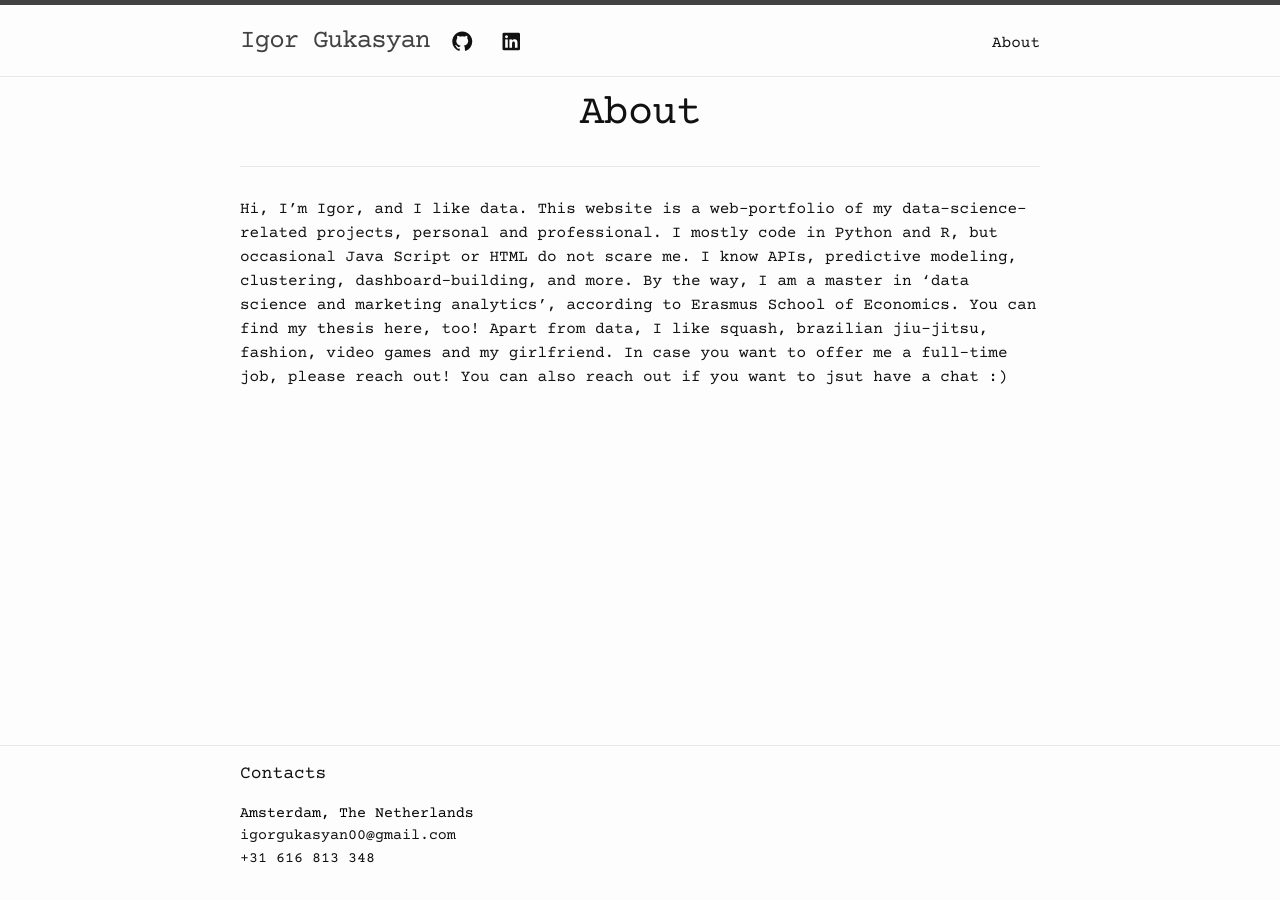
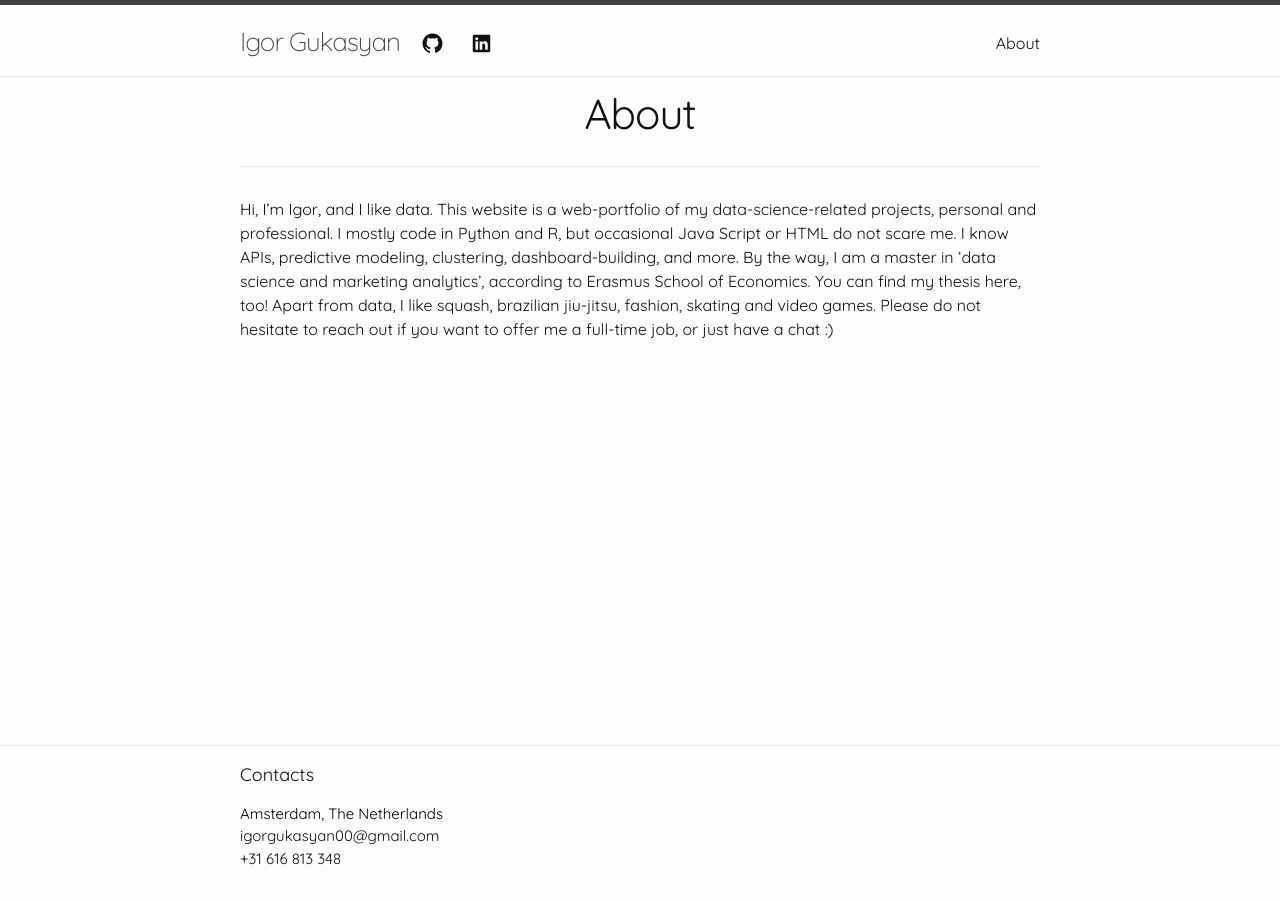
Before and after one commit to igorgukasyan/igorgukasyan.github.io, a Jekyll site: the page built from about.md, in a window 1280 px wide. Built offline with Jekyll 4.4.1, drawn with Linux system fonts in a browser that asks for light colours; some web fonts are replaced.

Commit message:
fixed padding, font

```diff
--- a/_includes/head.html
+++ b/_includes/head.html
@@ -12,4 +12,11 @@
 
   {%- include custom-head.html -%}
 <link href="https://fonts.googleapis.com/css2?family=Courier+Prime:ital,wght@0,400;0,700;1,400;1,700&display=swap" rel="stylesheet">
+<link href="https://fonts.googleapis.com/css2?family=Fira+Mono:wght@400;500;700&family=Lato:ital,wght@0,100;0,300;0,400;0,700;0,900;1,100;1,300;1,400;1,700;1,900&family=Lora:ital,wght@0,400..700;1,400..700&family=Source+Sans+3:ital,wght@0,200..900;1,200..900&display=swap" rel="stylesheet">
+<link href="https://fonts.googleapis.com/css2?family=Crimson+Pro:ital,wght@0,200..900;1,200..900&family=Merriweather:ital,opsz,wght@0,18..144,300..900;1,18..144,300..900&family=Playfair+Display:ital,wght@0,400..900;1,400..900&display=swap" rel="stylesheet">
+<link href="https://fonts.googleapis.com/css2?family=Crimson+Text:ital,wght@0,400;0,600;0,700;1,400;1,600;1,700&display=swap" rel="stylesheet">
+<link href="https://fonts.googleapis.com/css2?family=IBM+Plex+Sans:ital,wght@0,100..700;1,100..700&family=Inter:ital,opsz,wght@0,14..32,100..900;1,14..32,100..900&display=swap" rel="stylesheet">
+<link href="https://fonts.googleapis.com/css2?family=Montserrat:ital,wght@0,100..900;1,100..900&family=Nunito:ital,wght@0,200..1000;1,200..1000&family=Poppins:ital,wght@0,100;0,200;0,300;0,400;0,500;0,600;0,700;0,800;0,900;1,100;1,200;1,300;1,400;1,500;1,600;1,700;1,800;1,900&family=Rubik:ital,wght@0,300..900;1,300..900&display=swap" rel="stylesheet">
+<link href="https://fonts.googleapis.com/css2?family=Quicksand:wght@300..700&display=swap" rel="stylesheet">
+
 </head>
--- a/_sass/minima/_layout.scss
+++ b/_sass/minima/_layout.scss
@@ -31,7 +31,7 @@
 
 .site-nav {
   position: absolute;
-  top: 9px;
+  top: 17px;
   right: $spacing-unit * .5;
   background-color: $background-color;
   border: 1px solid $border-color-01;
--- a/_sass/minima/initialize.scss
+++ b/_sass/minima/initialize.scss
@@ -2,7 +2,7 @@
 
 // Define defaults for each variable.
 
-$base-font-family: 'Courier Prime', !default;
+$base-font-family: 'Quicksand', !default;
 $code-font-family: "Menlo", "Inconsolata", "Consolas", "Roboto Mono", "Ubuntu Mono", "Liberation Mono", "Courier New", monospace;
 $base-font-size:   16px !default;
 $base-font-weight: 400 !default;
--- a/about.md
+++ b/about.md
@@ -6,4 +6,4 @@ permalink: /about/
 
 Hi, I'm Igor, and I like data. This website is a web-portfolio of my data-science-related projects, personal and professional.
 I mostly code in Python and R, but occasional Java Script or HTML do not scare me. I know APIs, predictive modeling, clustering, dashboard-building, and more. By the way, I am a master in 'data science and marketing analytics', according to Erasmus School of Economics. You can find my thesis here, too!
-Apart from data, I like squash, brazilian jiu-jitsu, fashion, video games and my girlfriend. In case you want to offer me a full-time job, please reach out! You can also reach out if you want to jsut have a chat :)
+Apart from data, I like squash, brazilian jiu-jitsu, fashion, skating and video games. Please do not hesitate to reach out if you want to offer me a full-time job, or just have a chat :)
```
